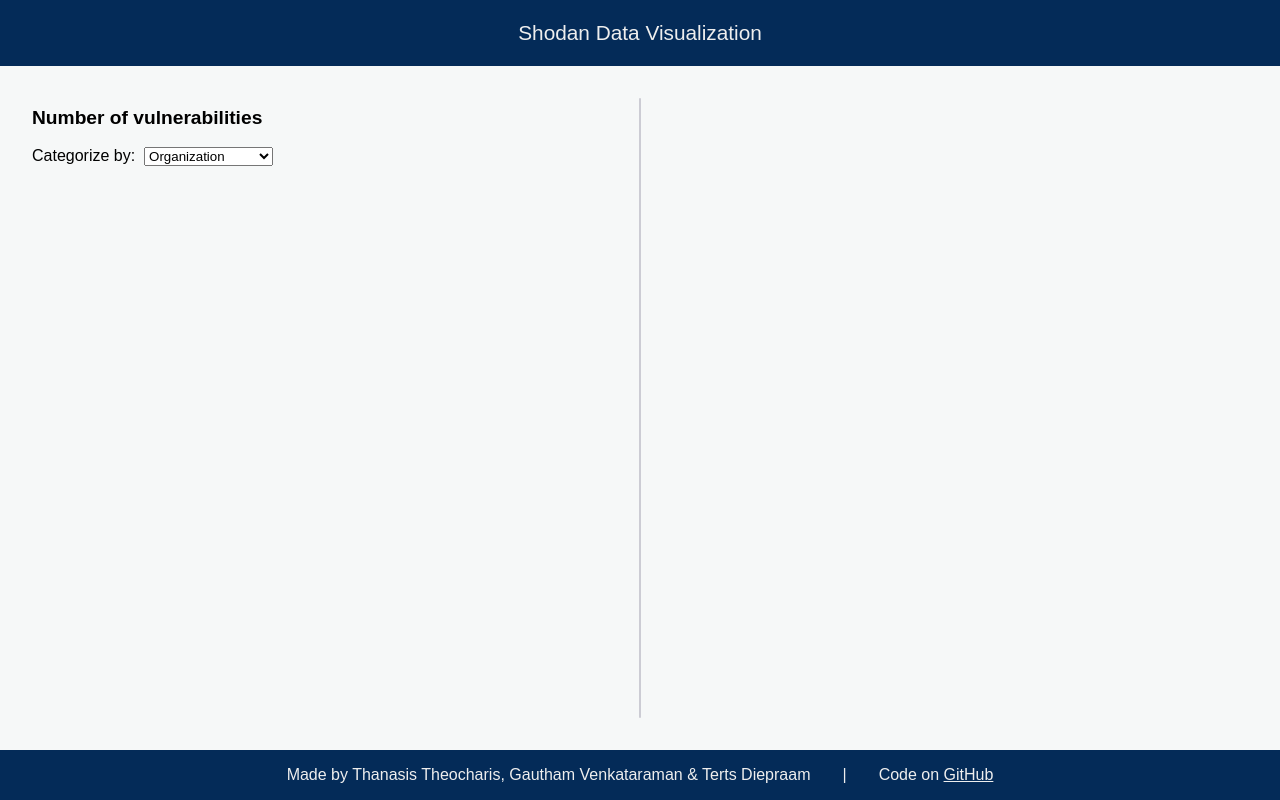
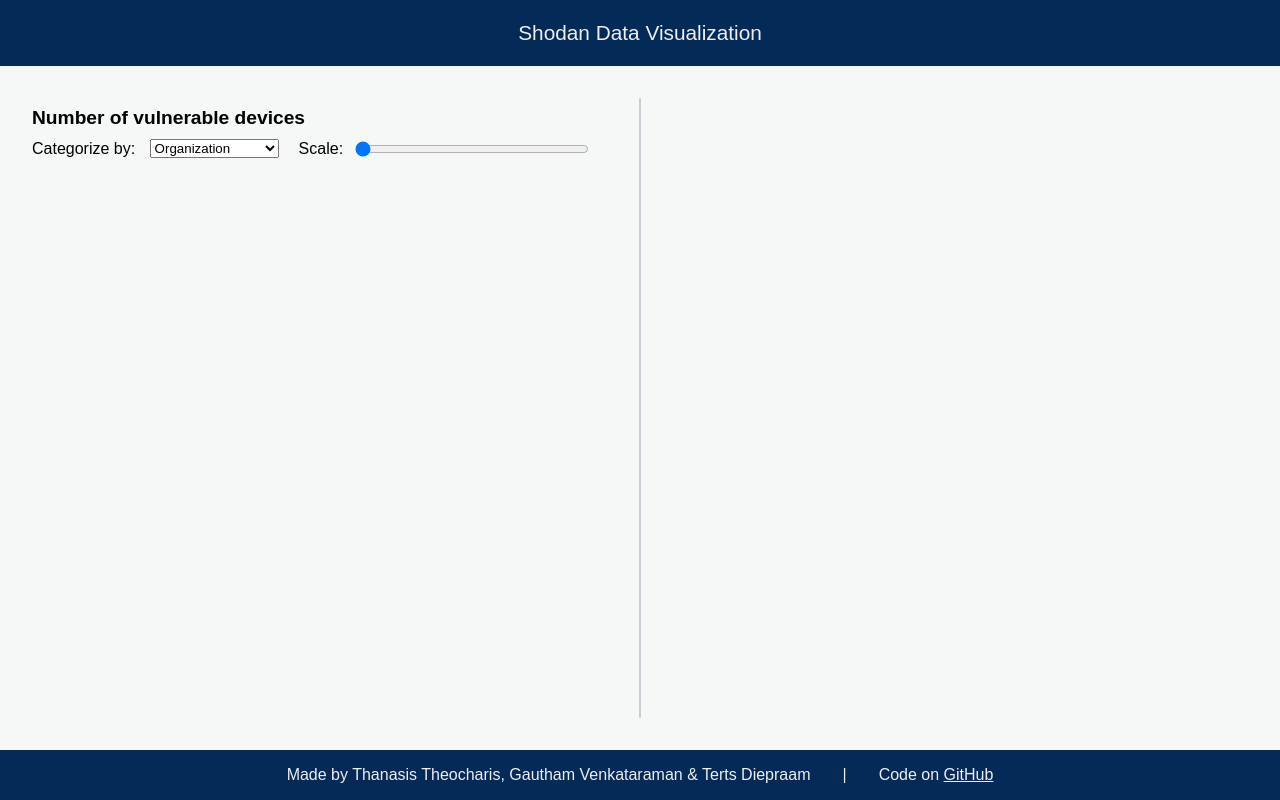
Before and after one commit to DataVis-group-18/dashboard, a website built with Vite: page index.html in a window 1280 px wide. Built offline with nearby package versions, Linux system fonts and the light colour scheme; files whose address does not match are found by name.

Commit message:
forgot about index.html

```diff
--- a/index.html
+++ b/index.html
@@ -9,9 +9,9 @@
     <header>Shodan Data Visualization</header>
     <main>
       <div>
-        <h1>Number of vulnerabilities</h1>
+        <h1>Number of vulnerable devices</h1>
 
-        <p>
+        <div id="left-controls">
           Categorize by:&nbsp;
           <select id="category">
             <option value="org">Organization</option>
@@ -19,7 +19,8 @@
             <option value="location">Location</option>
             <option value="os">Operating System</option>
           </select>
-        </p>
+          Scale: <input id="scale" type="range" min="1" max="1" value="1">
+        </div>
         <svg id="left-plot"></svg>
       </div>
       <div id="divider"></div>
```
